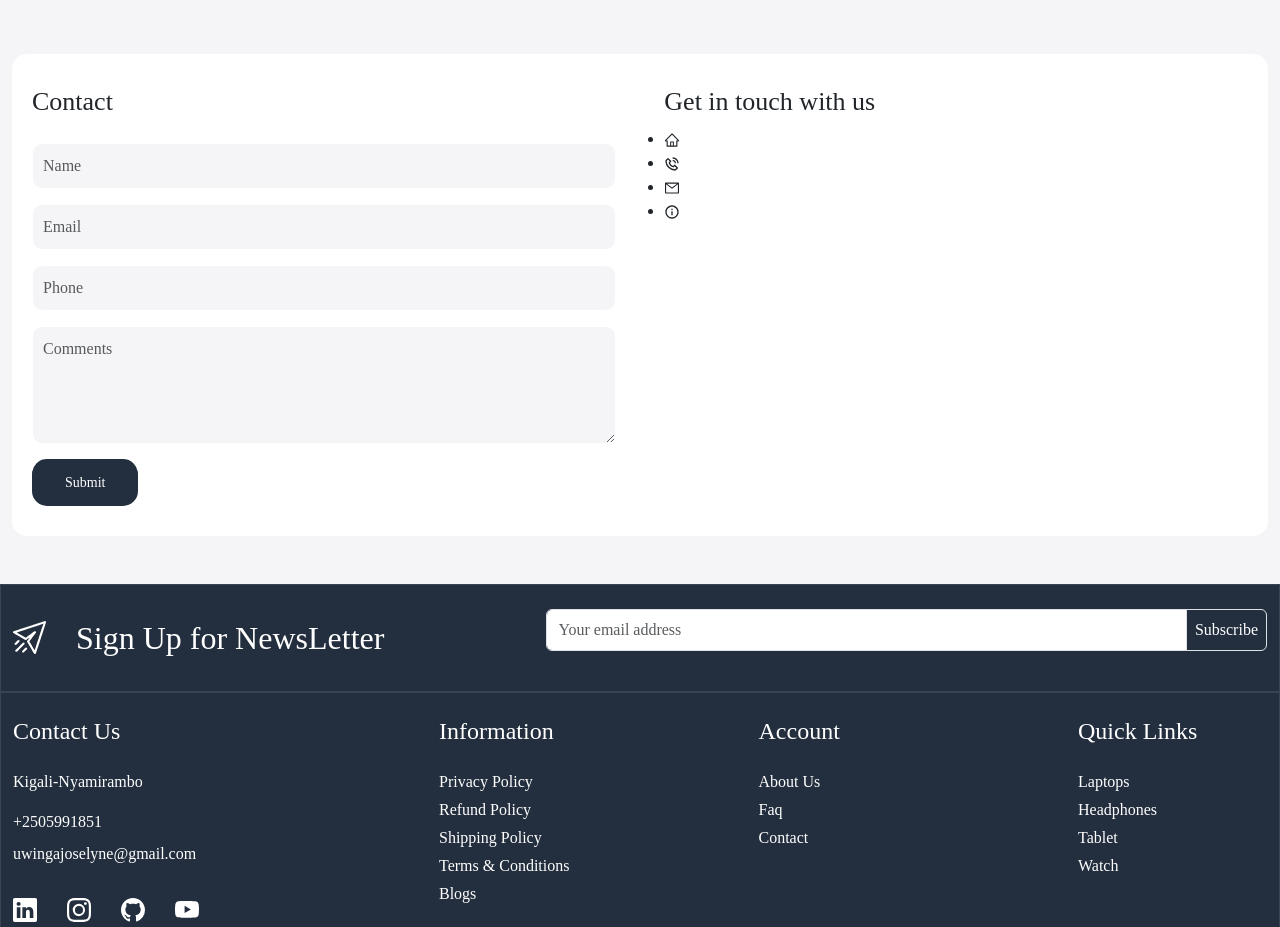
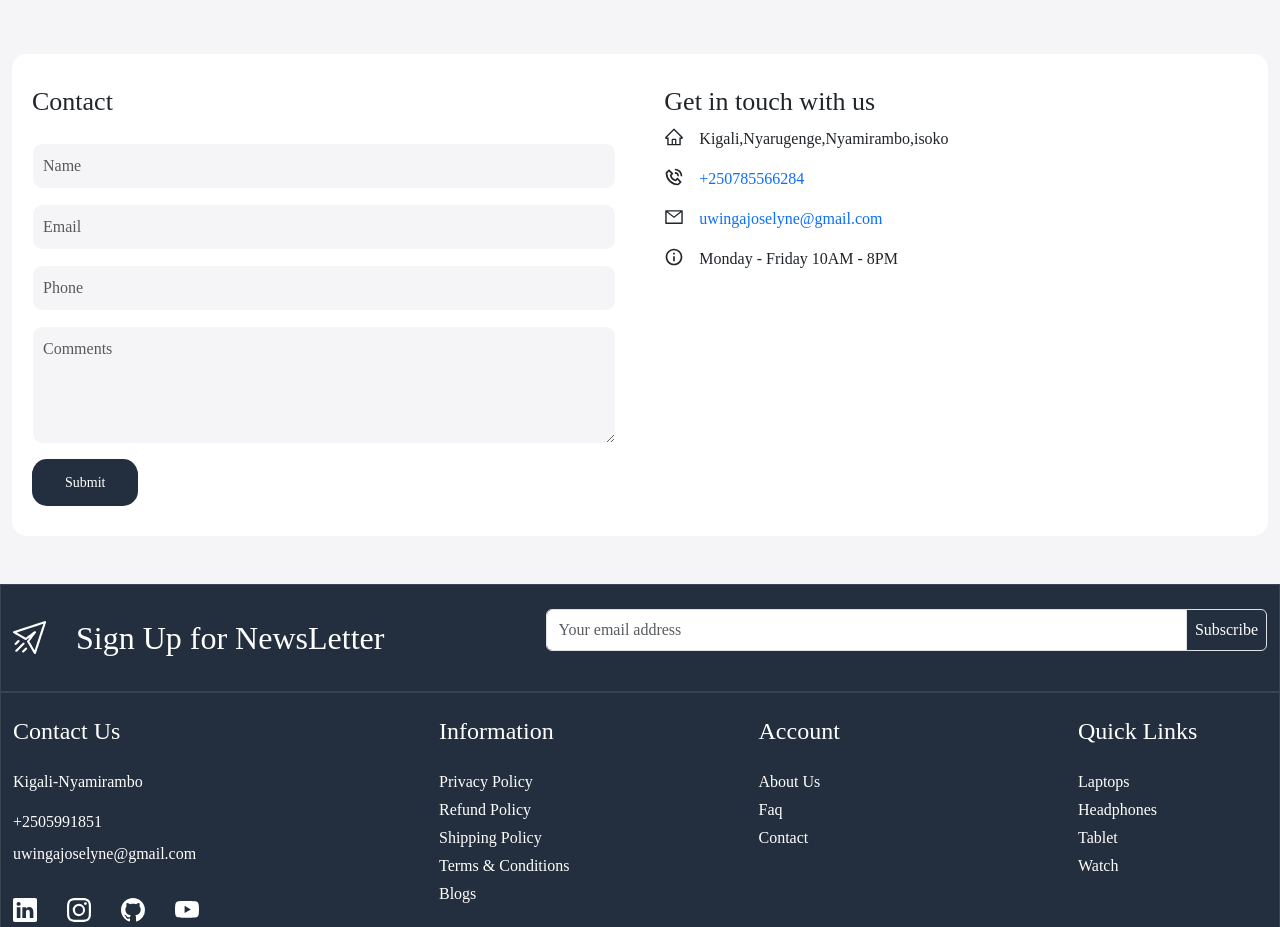
Before and after one commit to uwingabirejoselyne/learn-ecommerce-ui, a React (Create React App) app: page /contact in a window 1280 px wide. Shown: the part 800-1727 px from the top of the page. Built offline with nearby package versions, Linux system fonts and the light colour scheme.

Commit message:
created compare product

```diff
--- a/src/App.css
+++ b/src/App.css
@@ -522,3 +522,7 @@ footer .input-group-text {
     border-radius: 10px;
     padding: 10px;
 }
+
+.contact-inner-wrapper ul {
+    list-style-type: none;
+}
--- a/src/pages/Contact.js
+++ b/src/pages/Contact.js
@@ -49,10 +49,22 @@ const Contact = () => {
                   <h3 className="contact-title">Get in touch with us</h3>
                   <div>
                     <ul className="ps-0">
-                      <li><AiOutlineHome/></li>
-                      <li><BiPhoneCall/></li>
-                      <li><AiOutlineMail/></li>
-                      <li><BiInfoCircle/></li>
+                      <li className='mb-3 d-flex gap-15 align-align-items-center'>
+                      <AiOutlineHome className='fs-5'/>
+                      <address className='mb-0'>Kigali,Nyarugenge,Nyamirambo,isoko</address>
+                      </li>
+                      <li className='mb-3 d-flex gap-15 align-align-items-center'>
+                      <BiPhoneCall className='fs-5'/>
+                      <a href="">+250785566284</a>
+                      </li>
+                      <li className='mb-3 d-flex gap-15 align-align-items-center'>
+                      <AiOutlineMail className='fs-5'/>
+                      <a href="">uwingajoselyne@gmail.com</a>
+                      </li>
+                      <li className='mb-3 d-flex gap-15 align-align-items-center'>
+                      <BiInfoCircle className='fs-5'/>
+                      <p className='mb-0'>Monday - Friday 10AM - 8PM </p>
+                      </li>
                     </ul>
                   </div>
                 </div>
```
Also changed, not shown: src/pages/CompareProduct.js (added, +11 -0 lines).
